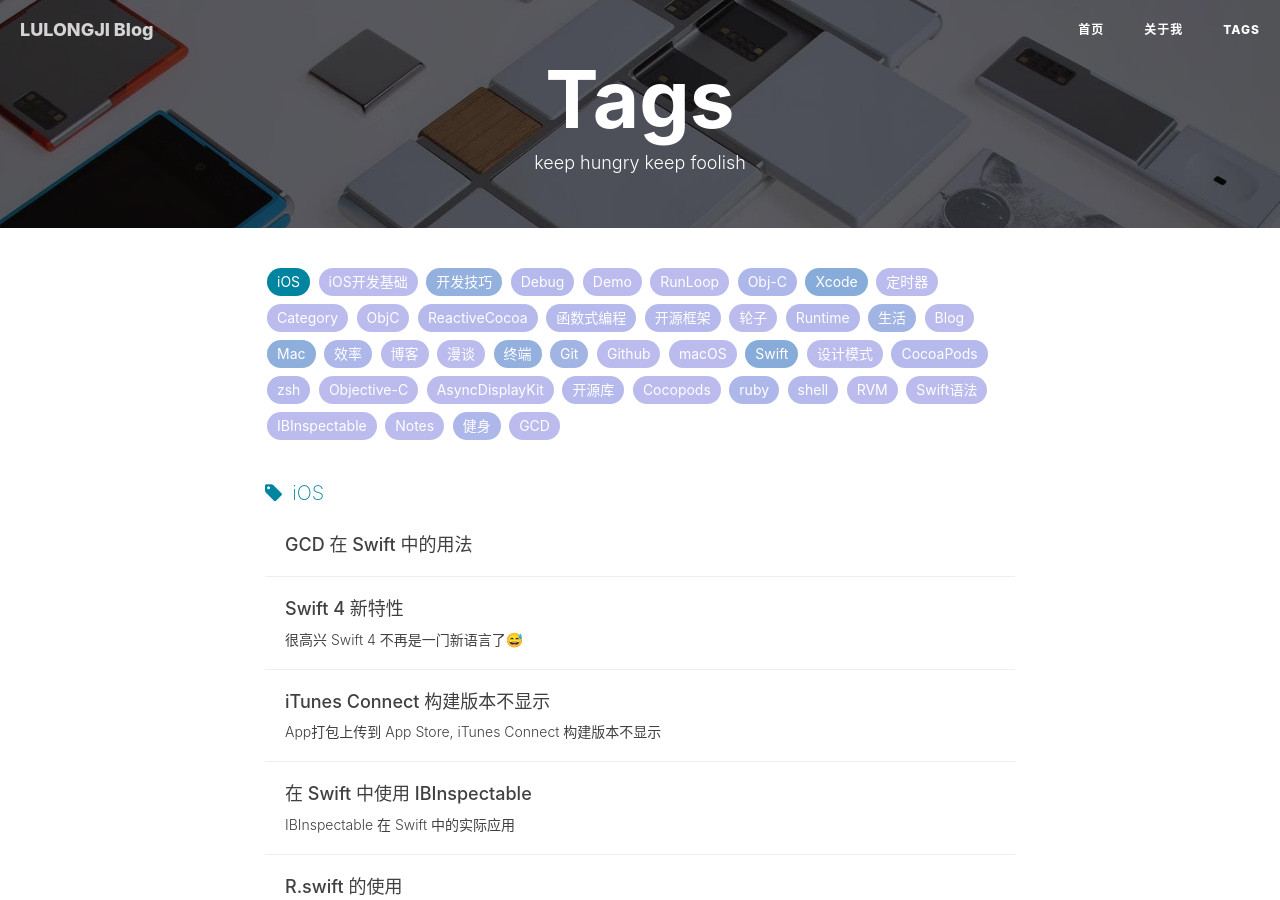
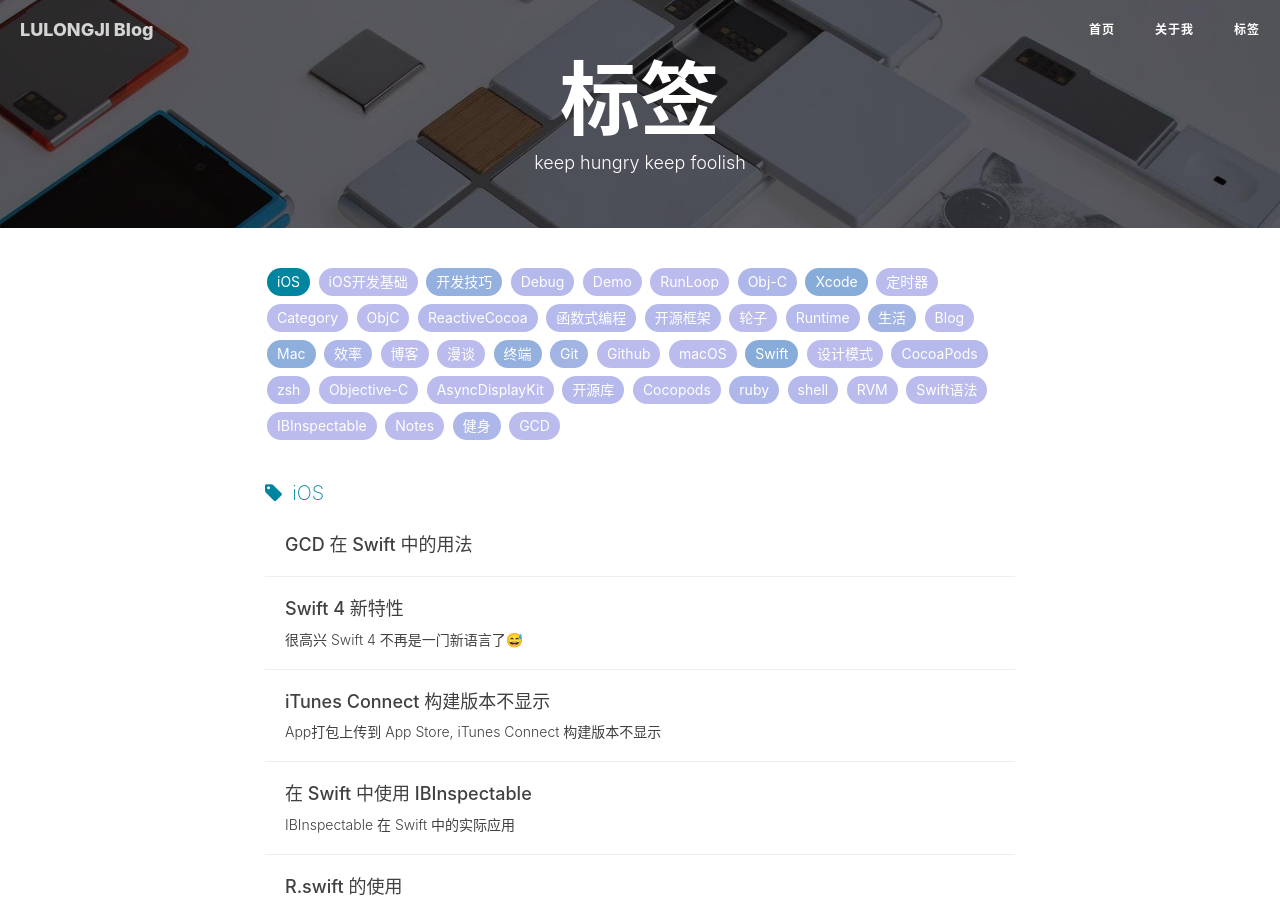
Before and after one commit to lulongji/lulongji.github.io, a Jekyll site: the page built from tags.html, in a window 1280 px wide and 900 px high. Built offline with Jekyll 4.4.1, drawn with Linux system fonts in a browser that asks for light colours; nearby versions of some CDN libraries; comment, search, counter and statistics services are not loaded.

Commit message:
初始化

```diff
--- a/tags.html
+++ b/tags.html
@@ -1,5 +1,5 @@
 ---
-title: Tags
+title: 标签
 layout: default
 description: keep hungry keep foolish
 header-img: "img/tag-bg.jpg"
```
